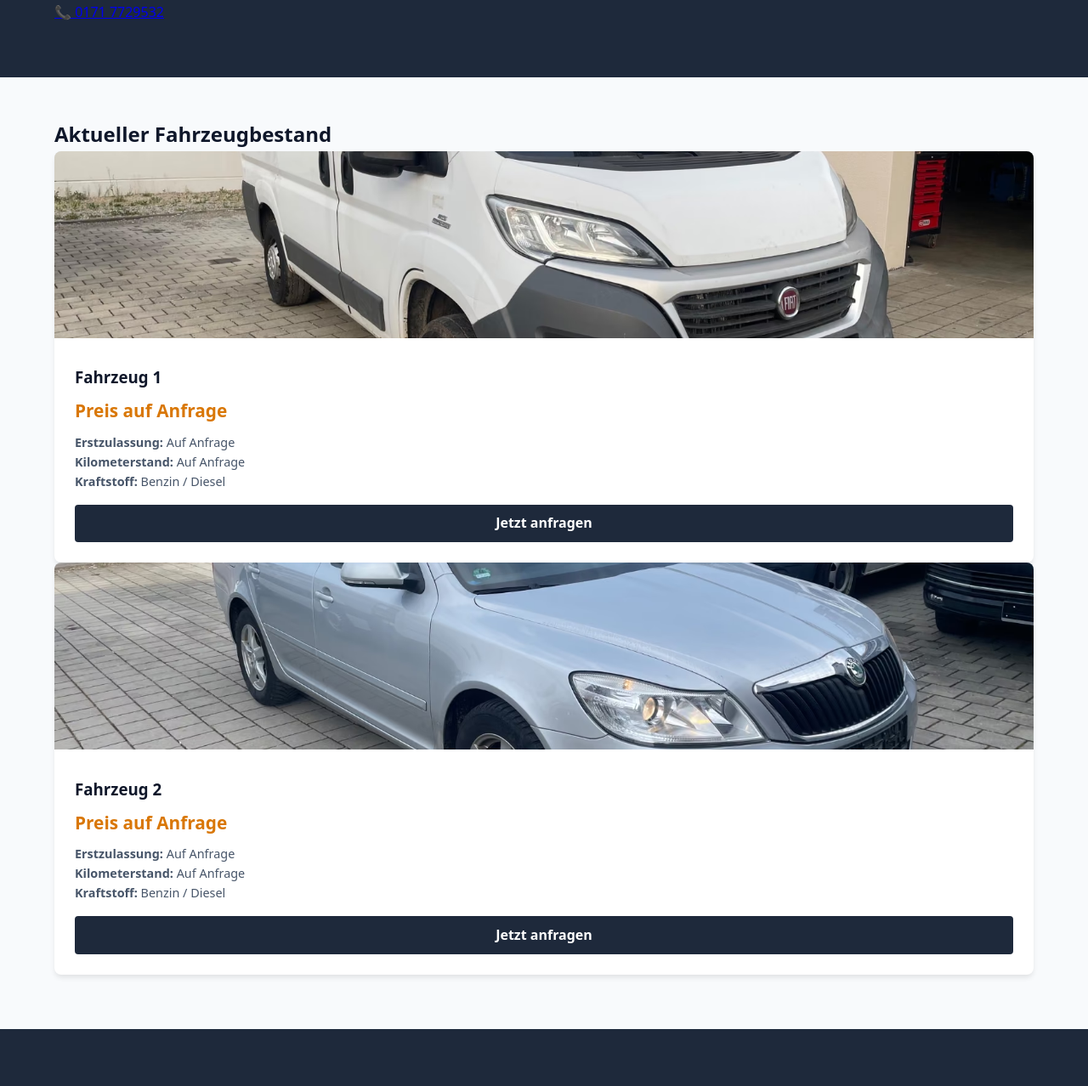
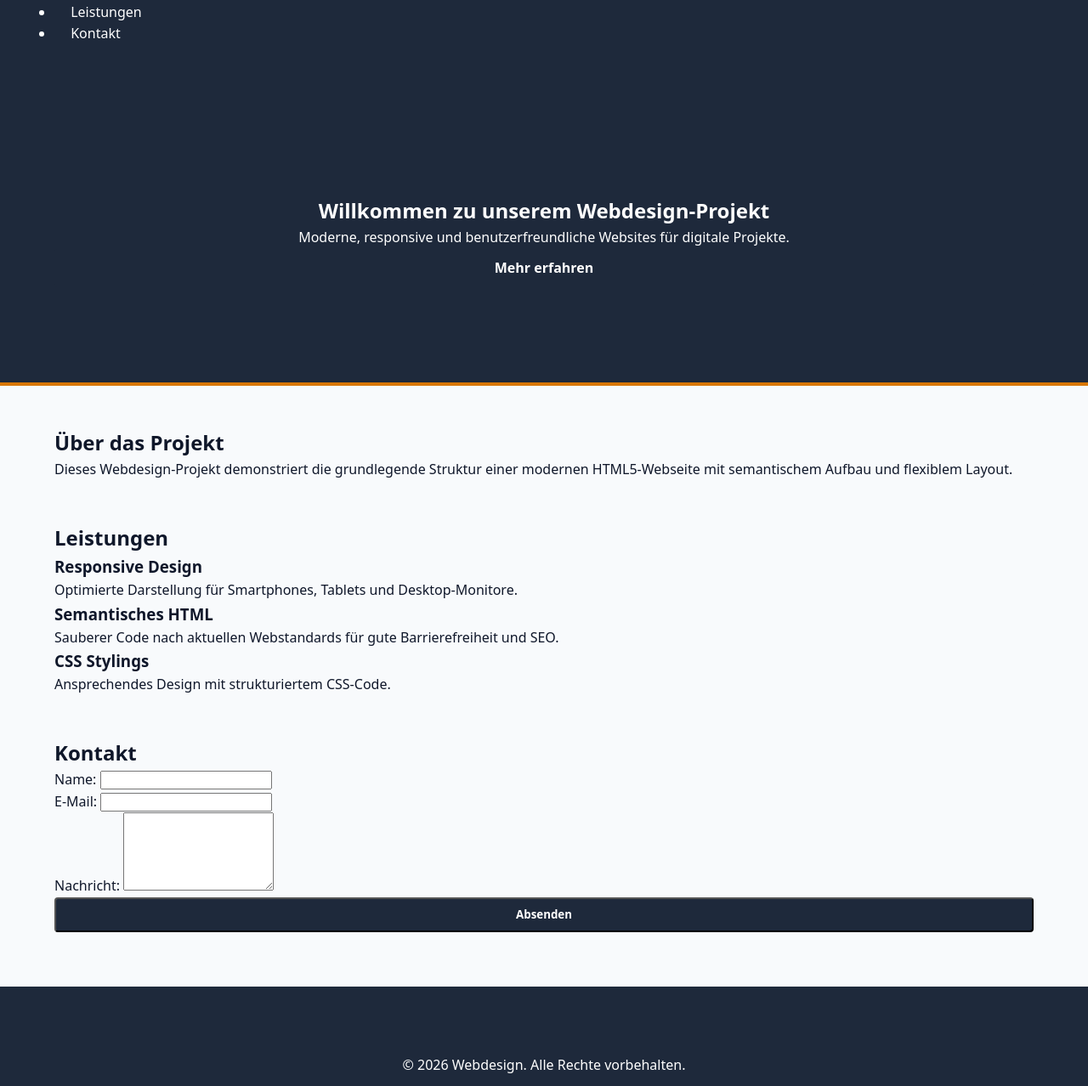
Before and after one commit to hammellolol/Dreshai-Automobile, a plain HTML site: page index.html in a window 1280 px wide. Shown: the part 139-1417 px from the top of the page at 85% size. Drawn offline with Linux system fonts and the light colour scheme.

Commit message:
Aktualisieren von index.html

```diff
--- a/index.html
+++ b/index.html
@@ -3,61 +3,86 @@
 <head>
     <meta charset="UTF-8">
     <meta name="viewport" content="width=device-width, initial-scale=1.0">
-    <title>Dreshaj Automobile – Fahrzeugbestand</title>
+    <title>Webdesign Project</title>
     <link rel="stylesheet" href="style.css">
 </head>
 <body>
-
-    <header class="header">
+    <header>
         <div class="container">
-            <h1>Dreshaj Automobile</h1>
-            <p>Ihr zuverlässiger Partner für Gebrauchtwagen</p>
-            <a href="tel:01717729532" class="header-phone">📞 0171 7729532</a>
+            <a href="index.html" class="logo">Webdesign</a>
+            <nav>
+                <ul>
+                    <li><a href="index.html" class="active">Startseite</a></li>
+                    <li><a href="#about">Über uns</a></li>
+                    <li><a href="#services">Leistungen</a></li>
+                    <li><a href="#contact">Kontakt</a></li>
+                </ul>
+            </nav>
         </div>
     </header>
 
-    <main class="container">
-        <section class="inventory">
-            <h2>Aktueller Fahrzeugbestand</h2>
-            <div class="car-grid">
-                <!-- CARS_START -->
-                <div class="car-card">
-                    <img src="img/auto1.avif" alt="Fahrzeug 1" onerror="this.src='https://via.placeholder.com/400x250?text=Foto+nicht+verfuegbar'">
-                    <div class="car-details">
-                        <h3>Fahrzeug 1</h3>
-                        <div class="car-price">Preis auf Anfrage</div>
-                        <ul class="car-specs">
-                            <li><strong>Erstzulassung:</strong> Auf Anfrage</li>
-                            <li><strong>Kilometerstand:</strong> Auf Anfrage</li>
-                            <li><strong>Kraftstoff:</strong> Benzin / Diesel</li>
-                        </ul>
-                        <a href="tel:01717729532" class="btn">Jetzt anfragen</a>
+    <main>
+        <section class="hero">
+            <div class="container">
+                <h1>Willkommen zu unserem Webdesign-Projekt</h1>
+                <p>Moderne, responsive und benutzerfreundliche Websites für digitale Projekte.</p>
+                <a href="#contact" class="btn">Mehr erfahren</a>
+            </div>
+        </section>
+
+        <section id="about" class="about">
+            <div class="container">
+                <h2>Über das Projekt</h2>
+                <p>Dieses Webdesign-Projekt demonstriert die grundlegende Struktur einer modernen HTML5-Webseite mit semantischem Aufbau und flexiblem Layout.</p>
+            </div>
+        </section>
+
+        <section id="services" class="services">
+            <div class="container">
+                <h2>Leistungen</h2>
+                <div class="grid">
+                    <div class="card">
+                        <h3>Responsive Design</h3>
+                        <p>Optimierte Darstellung für Smartphones, Tablets und Desktop-Monitore.</p>
+                    </div>
+                    <div class="card">
+                        <h3>Semantisches HTML</h3>
+                        <p>Sauberer Code nach aktuellen Webstandards für gute Barrierefreiheit und SEO.</p>
+                    </div>
+                    <div class="card">
+                        <h3>CSS Stylings</h3>
+                        <p>Ansprechendes Design mit strukturiertem CSS-Code.</p>
                     </div>
                 </div>
+            </div>
+        </section>
 
-                <div class="car-card">
-                    <img src="img/auto2.avif" alt="Fahrzeug 2" onerror="this.src='https://via.placeholder.com/400x250?text=Foto+nicht+verfuegbar'">
-                    <div class="car-details">
-                        <h3>Fahrzeug 2</h3>
-                        <div class="car-price">Preis auf Anfrage</div>
-                        <ul class="car-specs">
-                            <li><strong>Erstzulassung:</strong> Auf Anfrage</li>
-                            <li><strong>Kilometerstand:</strong> Auf Anfrage</li>
-                            <li><strong>Kraftstoff:</strong> Benzin / Diesel</li>
-                        </ul>
-                        <a href="tel:01717729532" class="btn">Jetzt anfragen</a>
+        <section id="contact" class="contact">
+            <div class="container">
+                <h2>Kontakt</h2>
+                <form action="#" method="post">
+                    <div class="form-group">
+                        <label for="name">Name:</label>
+                        <input type="text" id="name" name="name" required>
                     </div>
-                </div>
-                <!-- CARS_END -->
+                    <div class="form-group">
+                        <label for="email">E-Mail:</label>
+                        <input type="email" id="email" name="email" required>
+                    </div>
+                    <div class="form-group">
+                        <label for="message">Nachricht:</label>
+                        <textarea id="message" name="message" rows="5" required></textarea>
+                    </div>
+                    <button type="submit" class="btn">Absenden</button>
+                </form>
             </div>
         </section>
     </main>
 
-    <footer class="footer">
+    <footer>
         <div class="container">
-            <p>&copy; Dreshaj Automobile | <a href="impressum.html">Impressum</a> | <a href="datenschutz.html">Datenschutz</a></p>
+            <p>&copy; 2026 Webdesign. Alle Rechte vorbehalten.</p>
         </div>
     </footer>
-
 </body>
 </html>
```
